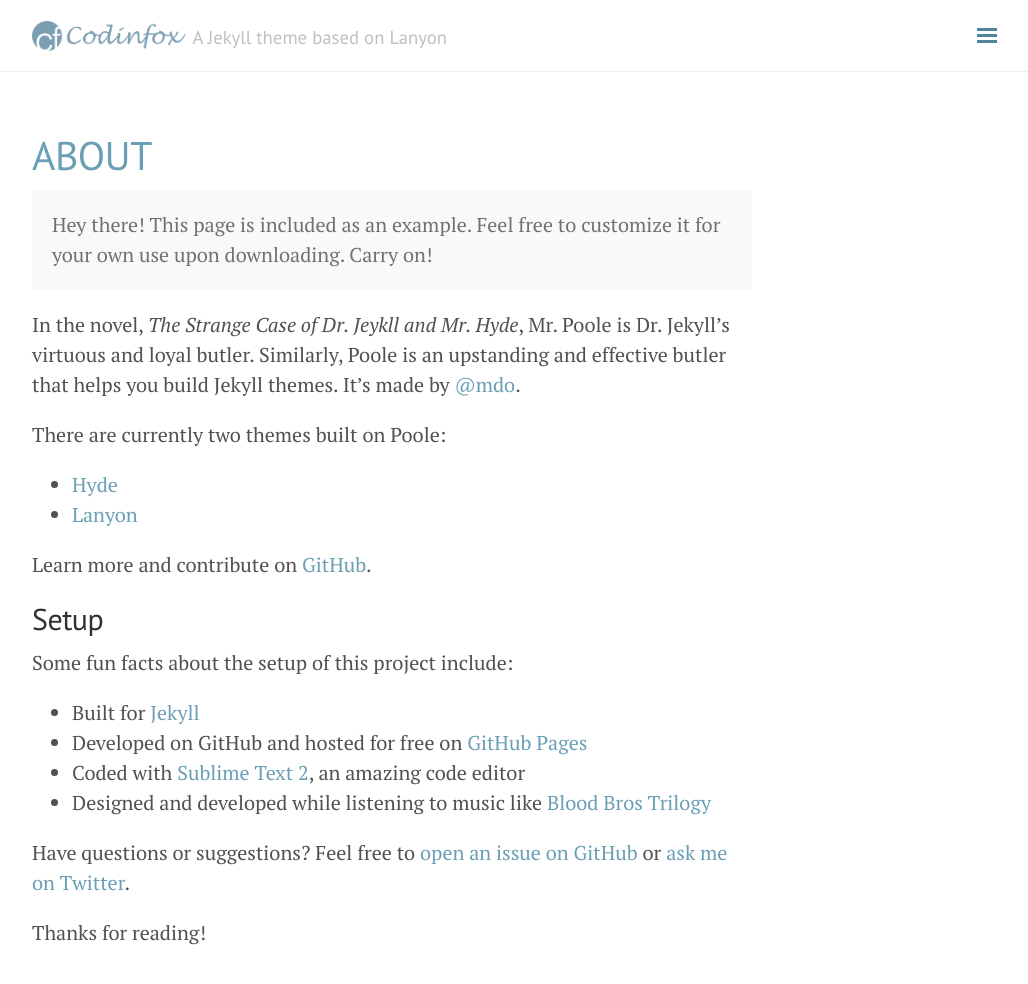
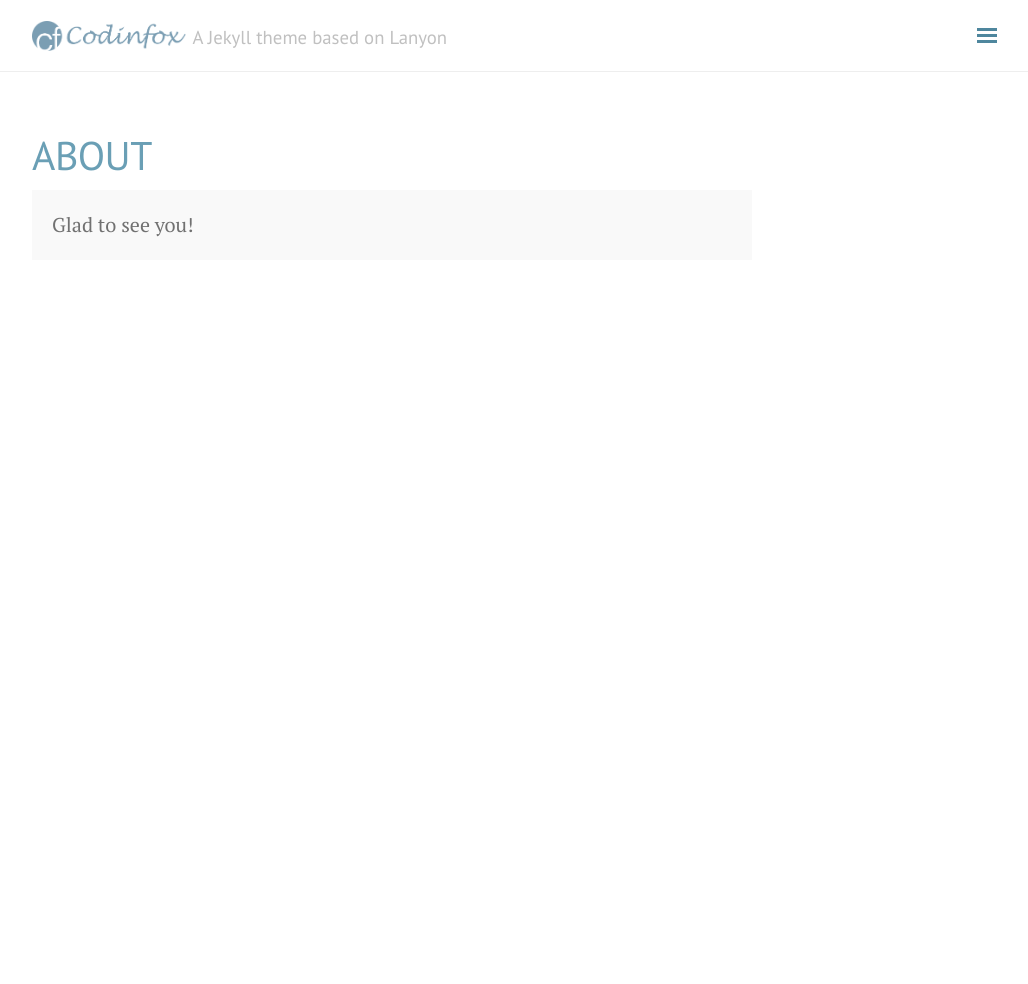
Before and after one commit to changhyub/changhyub.github.io, a Jekyll site: the page built from about.md, in a window 1280 px wide and 1028 px high. Shown: the top 984 px of the window, without its empty margins (248-1276 px from the left). Built offline with Jekyll 4.4.1, drawn with Linux system fonts in a browser that asks for light colours; nearby versions of some CDN libraries; comment, search, counter and statistics services are not loaded.

Commit message:
initial theme_1

```diff
--- a/_config.yml
+++ b/_config.yml
@@ -2,7 +2,7 @@
 title: Codinfox Lanyon
 tagline: 'A Jekyll theme based on Lanyon'
 description: 'A Jekyll theme adapted from <a href="http://lanyon.getpoole.com/" target="_blank">Lanyon</a>. Made by <a href="http://codinfox.github.io" target="_blank">@codinfox</a>.'
-baseurl: "/lanyon"
+baseurl: ""
 url: http://codinfox.github.io
 logo: '/public/logo.png'
 
@@ -59,4 +59,4 @@ hero:
 # Puglins
 mathjax: true # whether support mathjax
 google_analytics_token: 'UA-00000000-1' # leave blank if you don't want google analytics
-disqus_short_name: 'your_short_name' # leave blank if you don't want disqus
+disqus_short_name: 'Changhyub' # leave blank if you don't want disqus
--- a/about.md
+++ b/about.md
@@ -4,27 +4,5 @@ title: About
 ---
 
 <p class="message">
-  Hey there! This page is included as an example. Feel free to customize it for your own use upon downloading. Carry on!
+  Glad to see you!
 </p>
-
-In the novel, *The Strange Case of Dr. Jeykll and Mr. Hyde*, Mr. Poole is Dr. Jekyll's virtuous and loyal butler. Similarly, Poole is an upstanding and effective butler that helps you build Jekyll themes. It's made by [@mdo](https://twitter.com/mdo).
-
-There are currently two themes built on Poole:
-
-* [Hyde](http://hyde.getpoole.com)
-* [Lanyon](http://lanyon.getpoole.com)
-
-Learn more and contribute on [GitHub](https://github.com/poole).
-
-## Setup
-
-Some fun facts about the setup of this project include:
-
-* Built for [Jekyll](http://jekyllrb.com)
-* Developed on GitHub and hosted for free on [GitHub Pages](https://pages.github.com)
-* Coded with [Sublime Text 2](http://sublimetext.com), an amazing code editor
-* Designed and developed while listening to music like [Blood Bros Trilogy](https://soundcloud.com/maddecent/sets/blood-bros-series)
-
-Have questions or suggestions? Feel free to [open an issue on GitHub](https://github.com/poole/issues/new) or [ask me on Twitter](https://twitter.com/mdo).
-
-Thanks for reading!
```
Also changed, not shown: README.md.
